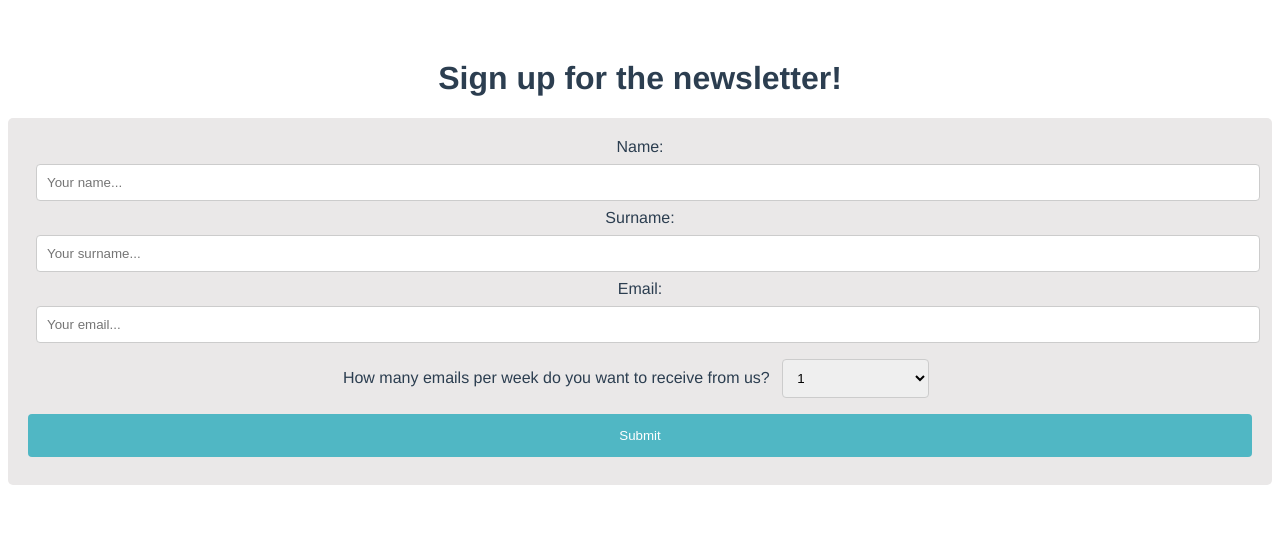
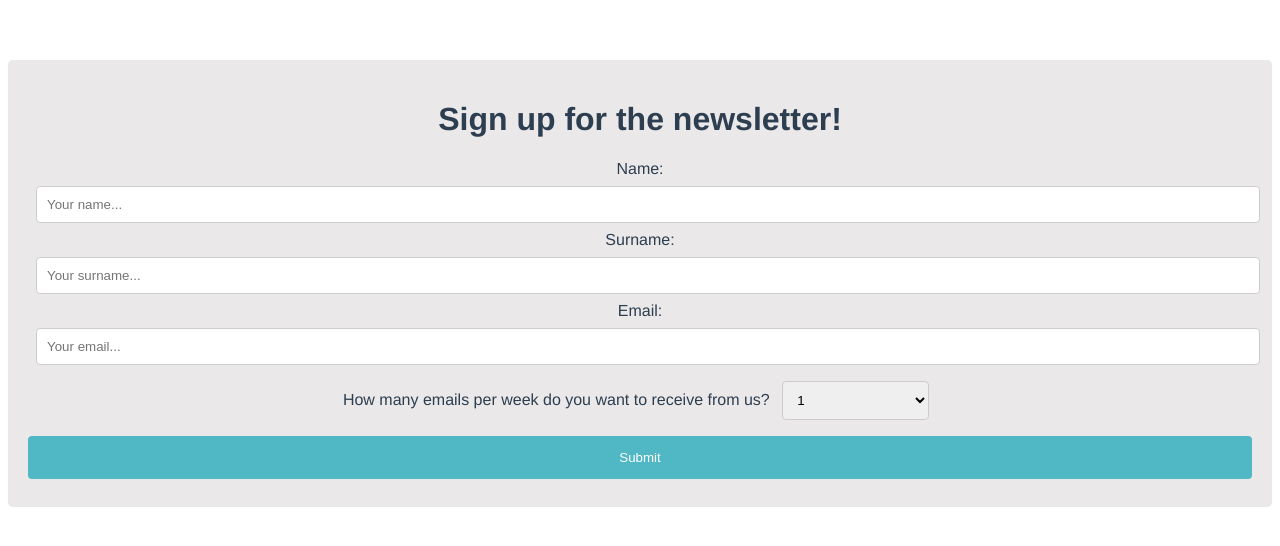
Before and after one commit to gosikxo/vue-form-newsletter-project, a Vue app: page / in a window 1280 px wide. Shown: the top 546 px of the page. Built offline with nearby package versions, Linux system fonts and the light colour scheme.

Commit message:
Change page on click

```diff
--- a/src/App.vue
+++ b/src/App.vue
@@ -1,6 +1,7 @@
 <template>
-  <div v-if="firstPage">
+  <div class="firstPage" v-if="firstPage">
     <NewsletterForm />
+    <button @click="submitForm" type="submit" value="Submit">Submit</button>
   </div>
   <div v-if="secondPage">
     <h1>Thank you for signing up for our newsletter. We'll be in touch!</h1>
@@ -20,7 +21,14 @@ export default {
     return {
       firstPage: true,
       secondPage: false
-    };
+    }
+  },
+  methods: {
+    submitForm () {
+      console.log(this.firstPage, this.secondPage)
+      this.firstPage = !this.firstPage
+      this.secondPage = !this.secondPage
+    }
   }
 }
 </script>
@@ -32,4 +40,21 @@ export default {
   color: #2c3e50;
   margin-top: 60px;
 }
+
+.firstPage {
+  background-color: rgb(234, 232, 232);
+  border-radius: 5px;
+  padding: 20px;
+}
+
+button {
+  width: 100%;
+  background-color: #50b7c4;
+  color: white;
+  padding: 14px 20px;
+  margin: 8px 0;
+  border: none;
+  border-radius: 4px;
+  cursor: pointer;
+}
 </style>
--- a/src/components/NewsletterForm.vue
+++ b/src/components/NewsletterForm.vue
@@ -21,7 +21,7 @@
             <option value="2">2</option>
             <option value="3">3</option>
         </select>
-        <button type="submit" value="Submit">Submit</button>
+
 
     </form>
 </template>
@@ -57,17 +57,17 @@ export default {
             }
 
             e.preventDefault();
+        },
+
+        submitForm: function () {
+
+
         }
     }
 }
 </script>
 
 <style scoped>
-form {
-    background-color: rgb(234, 232, 232);
-    border-radius: 5px;
-    padding: 20px;
-}
 
 input[type=text],
 select {
@@ -84,15 +84,4 @@ select {
 select {
     width: 12%;
 }
-
-button {
-    width: 100%;
-    background-color: #50b7c4;
-    color: white;
-    padding: 14px 20px;
-    margin: 8px 0;
-    border: none;
-    border-radius: 4px;
-    cursor: pointer;
-}
 </style>
```
